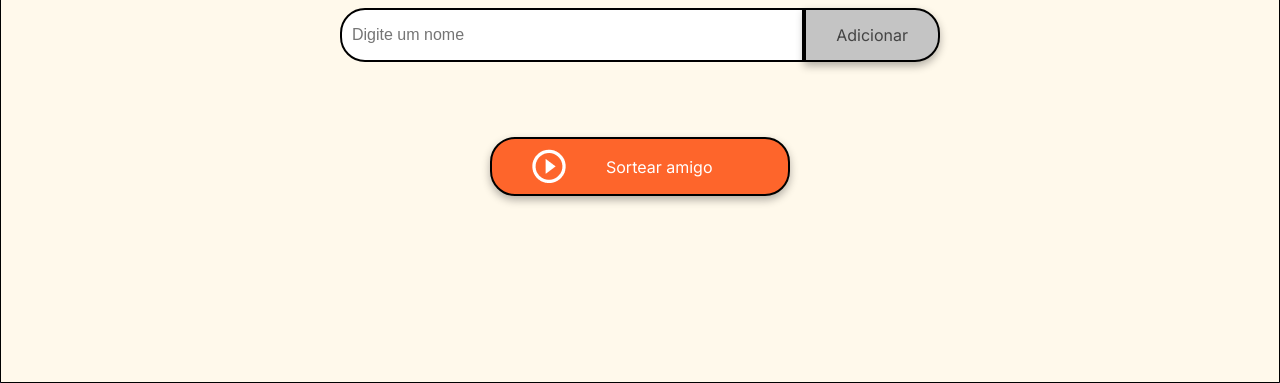
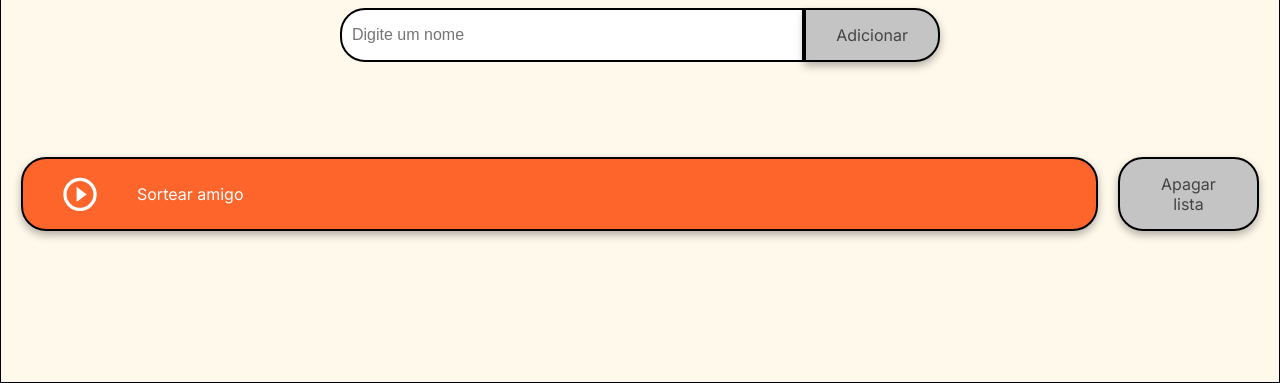
Before and after one commit to JaiDev-bot/AmigoSecreto-Oracle-Next-Education, a plain HTML site: page index.html in a window 1280 px wide. Shown: the part 417-800 px from the top of the page. Drawn offline with Linux system fonts and the light colour scheme.

Commit message:
feat: adiciona função apagarLista e modifica botões

```diff
--- a/app.js
+++ b/app.js
@@ -50,4 +50,11 @@ function embaralha(lista) {
         [lista[indice - 1], lista[indiceAleatorio]] =
         [lista[indiceAleatorio], lista[indice - 1]];
     }
+
 }
+
+function apagarLista() {
+    amigos = [];
+    document.getElementById('lista-amigos').innerHTML = '';
+    document.getElementById('resultado').innerHTML = '';
+}
--- a/index.html
+++ b/index.html
@@ -31,6 +31,9 @@
                 <button class="button-draw" onclick="sortearAmigo()" aria-label="Sortear amigo secreto">
                     <img src="assets/play_circle_outline.png" alt="Ícone para sortear">
                     Sortear amigo
+                <button onclick="apagarLista()" class="button-reset">
+                    Apagar lista
+                </button>
                 </button>
             </div>
         </section>
--- a/style.css
+++ b/style.css
@@ -165,3 +165,25 @@ ul {
     color: var(--color-primary); /* ou use 'blue' para uma cor padrão */
     font-weight: bold;
 }
+
+
+/* coloca espaços entre botoes*/
+
+
+.button-container {
+   display: flex;
+   justify-content: center;
+   gap: 20px;
+   margin-top: 20px;
+   width: 100%;
+}
+
+
+.button-reset {
+   background-color: var(--color-tertiary);
+   color: var(--color-text);
+}
+
+.button-reset:hover {
+   background-color: #a1a1a1;
+}
```
